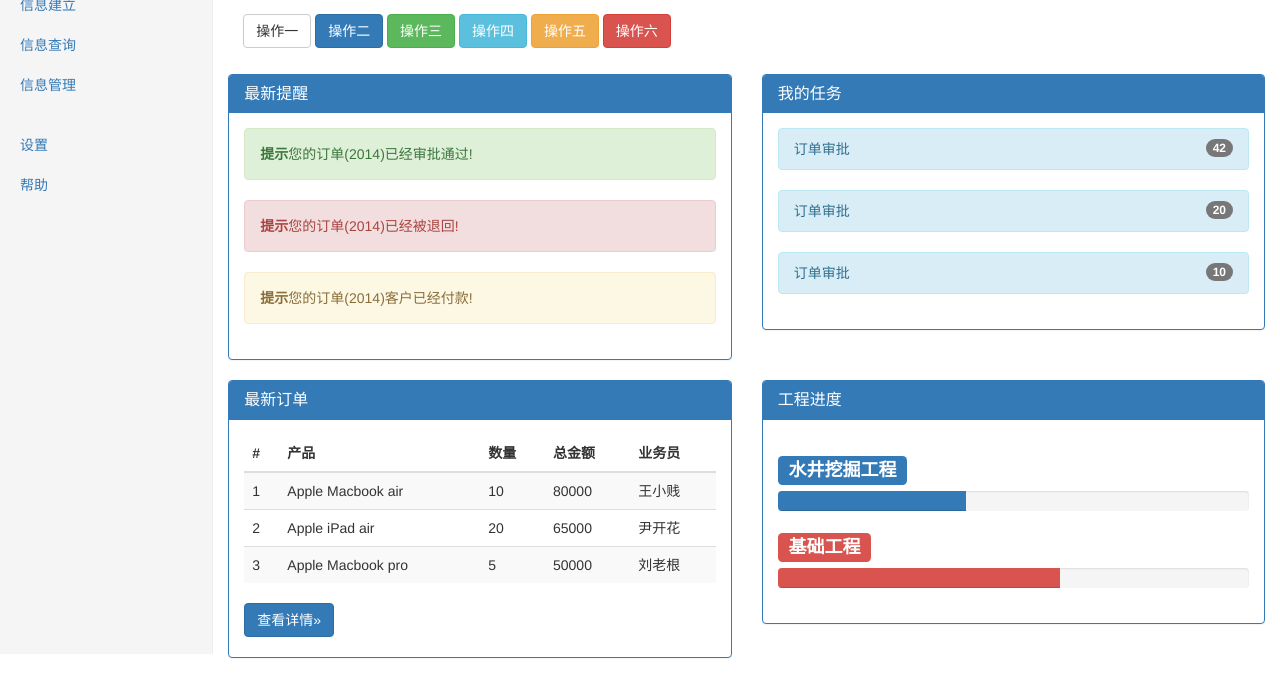
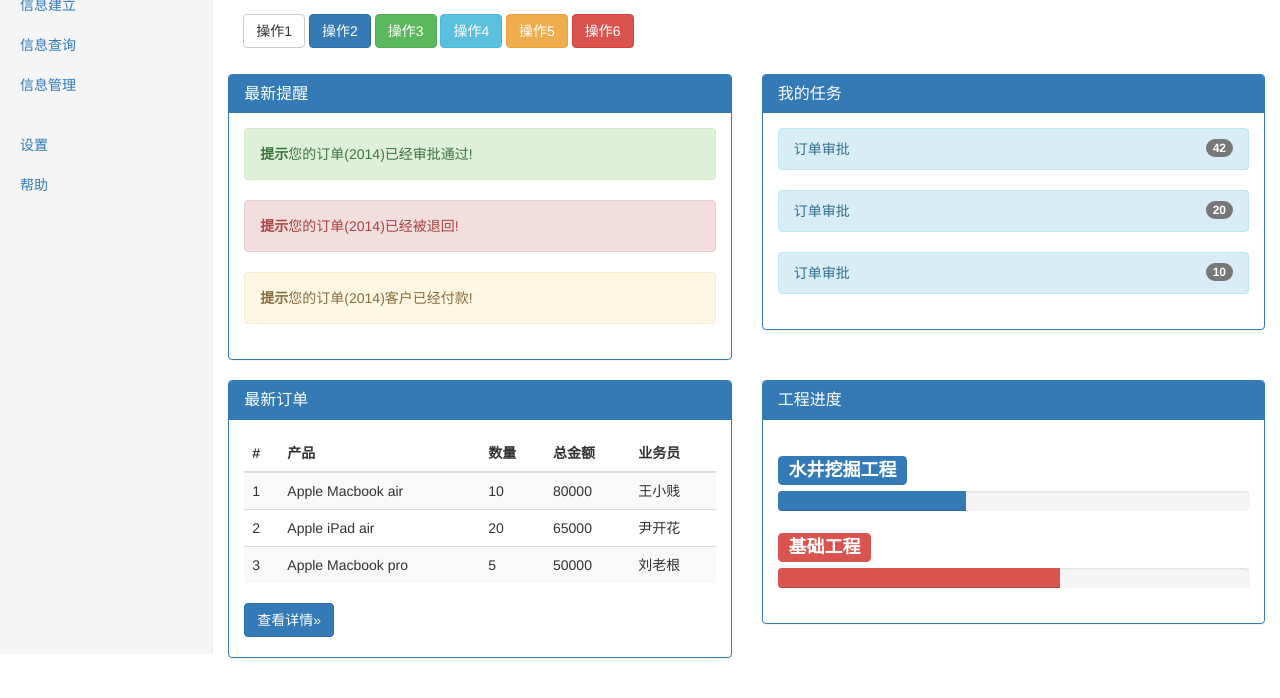
Before and after one commit to zmlss/exam, a plain HTML site: page index.html in a window 1280 px wide. Shown: the part 146-844 px from the top of the page. Drawn offline with nearby package versions, Linux system fonts and the light colour scheme.

Commit message:
修改的代码

```diff
--- a/index.html
+++ b/index.html
@@ -15,9 +15,7 @@
     <!-- Custom styles for this template -->
     <link href="css/dashboard.css" rel="stylesheet">
 
-    <!-- Just for debugging purposes. Don't actually copy these 2 lines! -->
-    <!--[if lt IE 9]><script src="../../assets/js/ie8-responsive-file-warning.js"></script><![endif]-->
-    <script src="js/ie-emulation-modes-warning.js"></script>
+
 
     <!-- HTML5 shim and Respond.js for IE8 support of HTML5 elements and media queries -->
     <!--[if lt IE 9]>
@@ -104,12 +102,12 @@
           <h1 class="page-header">管理控制台</h1>
 
           <div class="col-md-12 col-xs-12 col-sm-12">
-            <button type="button" class="btn btn-default">操作一</button>
-            <button type="button" class="btn btn-primary">操作二</button>
-            <button type="button" class="btn btn-success">操作三</button>
-            <button type="button" class="btn btn-info">操作四</button>
-            <button type="button" class="btn btn-warning">操作五</button>
-            <button type="button" class="btn btn-danger">操作六</button>
+            <button type="button" class="btn btn-default">操作1</button>
+            <button type="button" class="btn btn-primary">操作2</button>
+            <button type="button" class="btn btn-success">操作3</button>
+            <button type="button" class="btn btn-info">操作4</button>
+            <button type="button" class="btn btn-warning">操作5</button>
+            <button type="button" class="btn btn-danger">操作6</button>
           </div>
           <br>
           <br>
@@ -228,7 +226,7 @@
     <!-- Bootstrap core JavaScript
     ================================================== -->
     <!-- Placed at the end of the document so the pages load faster -->
-    <script src="http://cdn.bootcss.com/jquery/1.11.1/jquery.min.js"></script>
+    <script src="https://cdn.bootcss.com/jquery/1.11.1/jquery.min.js"></script>
     <script src="js/bootstrap.min.js"></script>
     <script src="js/docs.min.js"></script>
     <!-- IE10 viewport hack for Surface/desktop Windows 8 bug -->
```
